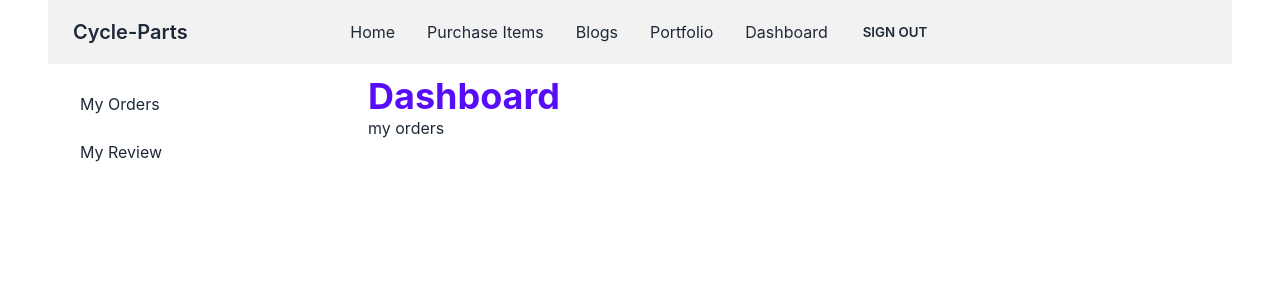
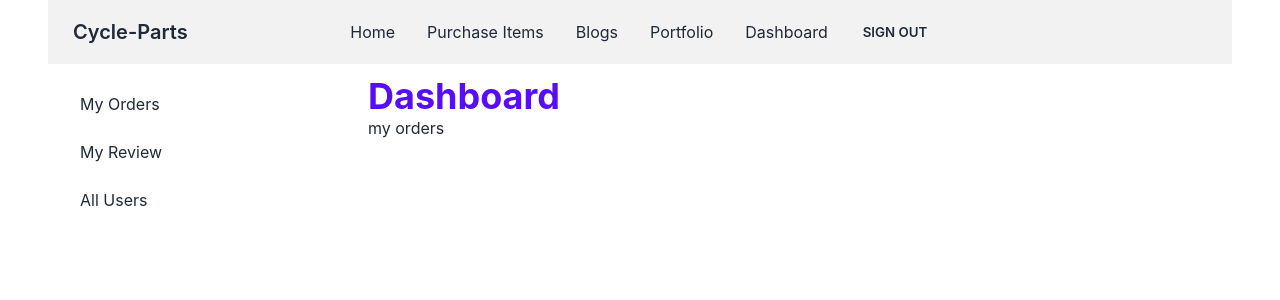
Before and after one commit to Jaman-M/cycle-parts-manufacturer-website-client-side, a React (Create React App) app: page /dashboard in a window 1280 px wide. Shown: the top 300 px of the page. Built offline with nearby package versions, Linux system fonts and the light colour scheme; no server answers; sample sign-in values are in the browser's storage.

Commit message:
added all Users

```diff
--- a/src/App.js
+++ b/src/App.js
@@ -13,6 +13,7 @@ import Review from './Pages/Dashboard/Review';
 import Blogs from './Pages/Dashboard/Blogs';
 import NotFound from './Pages/Shared/NotFound/NotFound';
 import MyPortfolio from './Pages/MyPortfolio';
+import AllUsers from './Pages/Dashboard/AllUsers';
 
 function App() {
   return (
@@ -32,7 +33,8 @@ function App() {
           </RequireAuth>
         }>
           <Route index element={<MyOrders></MyOrders>}></Route>
-          {/* <Route path='review' element={<Review></Review>}></Route> */}
+          <Route path="user" element={<AllUsers></AllUsers>}></Route>
+          <Route path='review' element={<Review></Review>}></Route>
         </Route>
         <Route path='blogs' element={<Blogs></Blogs>}></Route>
         <Route path='/myportfolio' element={<MyPortfolio></MyPortfolio>}></Route>
--- /dev/null
+++ b/src/Pages/Dashboard/AllUsers.js
@@ -0,0 +1,11 @@
+import React from 'react';
+
+const AllUsers = () => {
+    return (
+        <div>
+            <h2>Users</h2>
+        </div>
+    );
+};
+
+export default AllUsers;
--- a/src/Pages/Dashboard/Dashboard.js
+++ b/src/Pages/Dashboard/Dashboard.js
@@ -18,6 +18,8 @@ const Dashboard = () => {
       {/* <!-- Sidebar content here --> */}
       <li><Link to ="/dashboard"> My Orders</Link></li>
       <li><Link to ="/dashboard/review">My Review</Link></li>
+      <li><Link to ="/dashboard/user">All Users</Link></li>
+      {/* <li><Link></Link></li> */}
 
     </ul>
 
```
